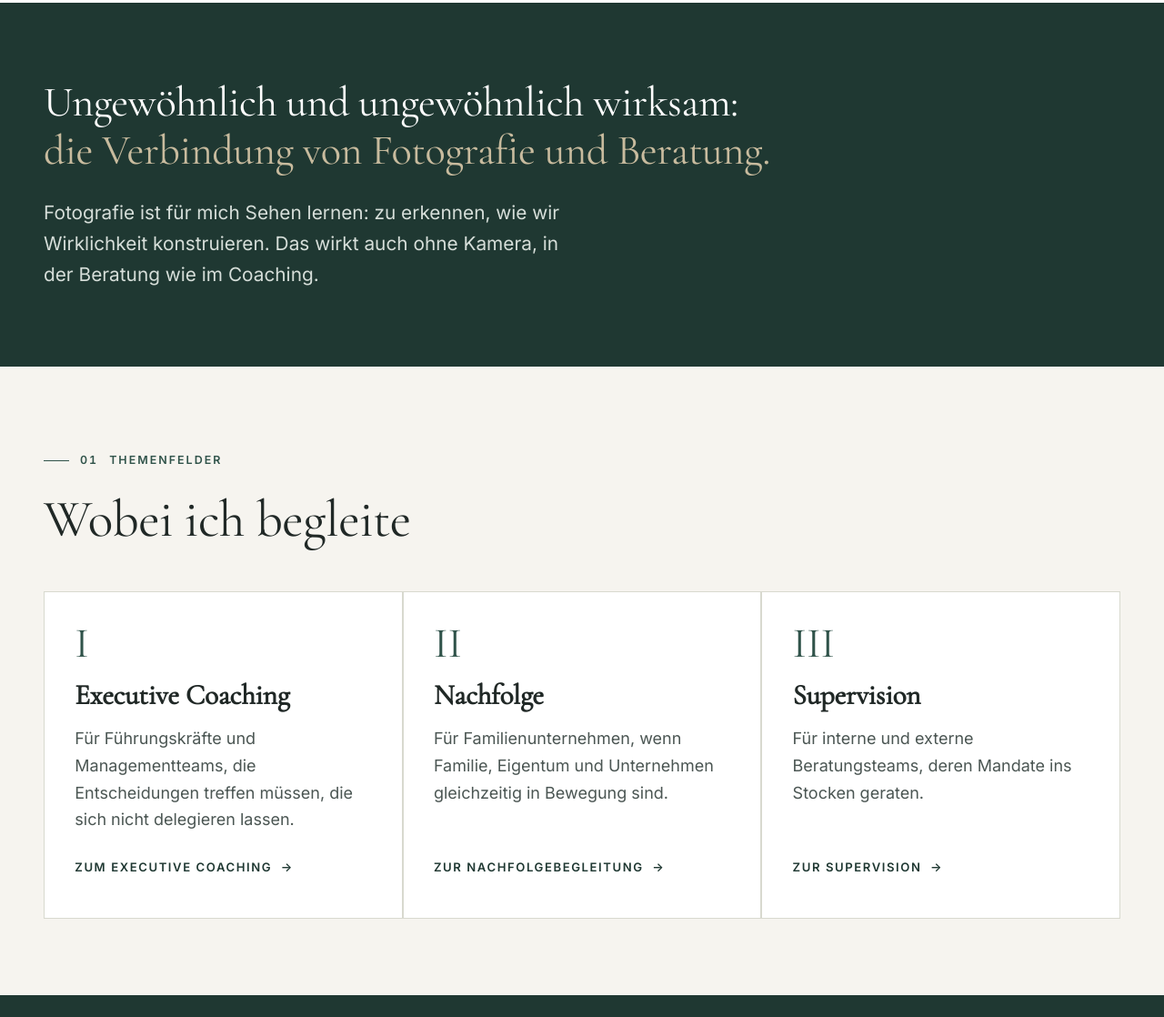
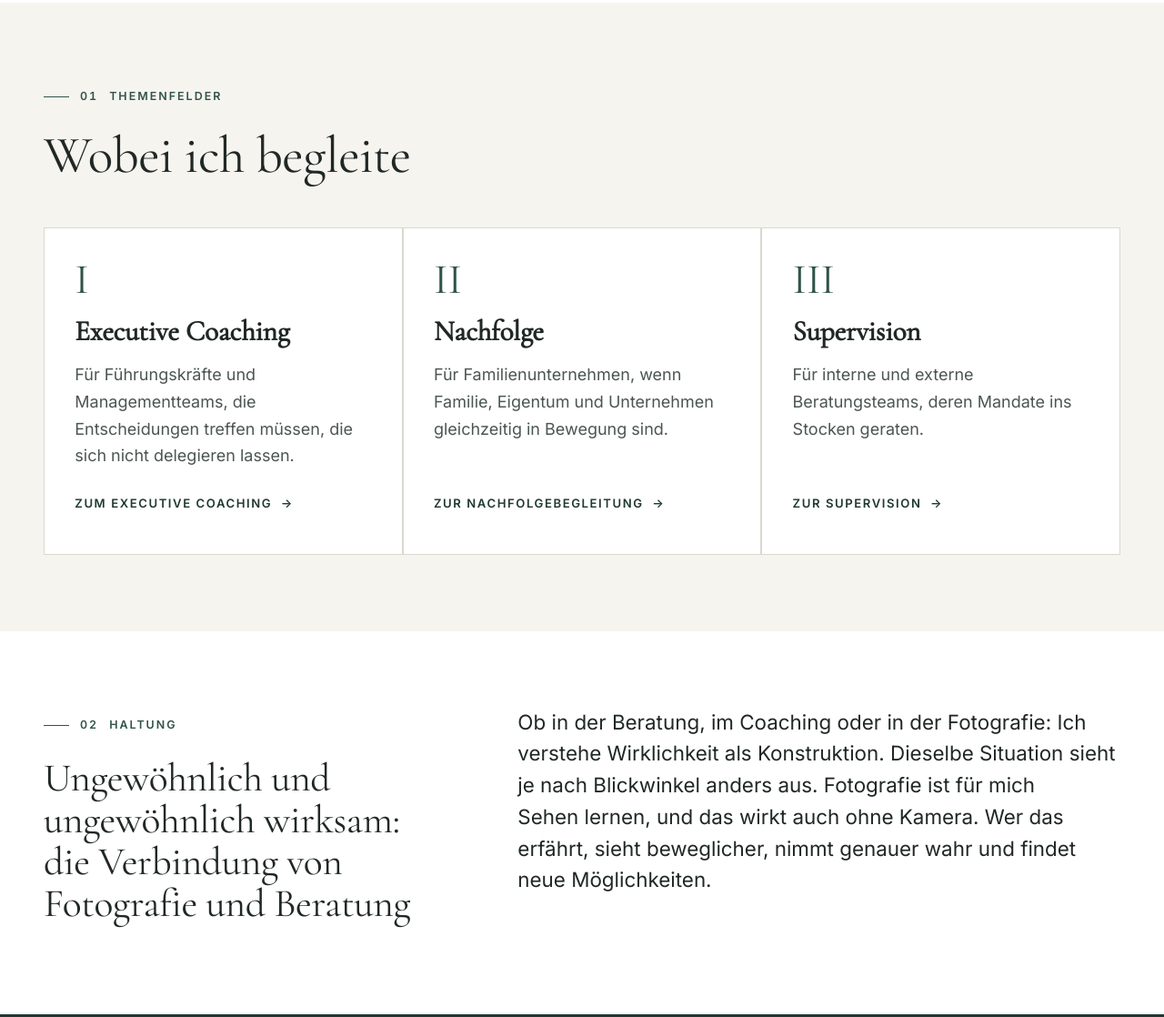
Before and after one commit to cosmo-hl/dr-tiffert-vorschau, an Astro site: page / in a window 1280 px wide. Shown: the part 1285-2403 px from the top of the page at 91% size. Built offline with nearby package versions, Linux system fonts and the light colour scheme; Astro itself is replaced by a stand-in of ours.

Commit message:
Startseite: Haltung mit Claim nach den Themenfeldern, grüner Streifen entfernt
Co-Authored-By: Claude Opus 5.5 <noreply@anthropic.com>
Claude-Session: https://claude.ai/code/session_01WitQRUKtdhes3bwHf6rNcd

```diff
--- a/src/pages/index.astro
+++ b/src/pages/index.astro
@@ -46,14 +46,6 @@ import { STIMMEN } from '../lib/stimmen';
     </div>
   </section>
 
-  <!-- CLAIM FOTOGRAFIE UND BERATUNG -->
-  <section class="section claim dark" aria-labelledby="h-claim">
-    <div class="wrap claim-inner reveal">
-      <h2 id="h-claim">Ungewöhnlich und ungewöhnlich wirksam: <span>die Verbindung von Fotografie und Beratung.</span></h2>
-      <p>Fotografie ist für mich Sehen lernen: zu erkennen, wie wir Wirklichkeit konstruieren. Das wirkt auch ohne Kamera, in der Beratung wie im Coaching.</p>
-    </div>
-  </section>
-
   <!-- DREI FELDER -->
   <section class="section paper" id="felder" aria-labelledby="h-felder">
     <div class="wrap">
@@ -87,6 +79,19 @@ import { STIMMEN } from '../lib/stimmen';
           </a>
         </li>
       </ol>
+    </div>
+  </section>
+
+  <!-- HALTUNG -->
+  <section class="section" aria-labelledby="h-haltung">
+    <div class="wrap split">
+      <div class="split-head reveal">
+        <p class="eyebrow"><span class="num">02</span> Haltung</p>
+        <h2 id="h-haltung">Ungewöhnlich und ungewöhnlich wirksam: die Verbindung von Fotografie und Beratung</h2>
+      </div>
+      <div class="split-body measure reveal">
+        <p class="lead">Ob in der Beratung, im Coaching oder in der Fotografie: Ich verstehe Wirklichkeit als Konstruktion. Dieselbe Situation sieht je nach Blickwinkel anders aus. Fotografie ist für mich Sehen lernen, und das wirkt auch ohne Kamera. Wer das erfährt, sieht beweglicher, nimmt genauer wahr und findet neue Möglichkeiten.</p>
+      </div>
     </div>
   </section>
 
@@ -170,11 +175,6 @@ import { STIMMEN } from '../lib/stimmen';
   .occasions a:hover .more .arrow { transform: translateX(5px); }
   @media (min-width: 900px) { .occasions { grid-template-columns: repeat(3, minmax(0, 1fr)); } }
 
-  /* Claim */
-  .claim-inner > * { max-width: 920px; }
-  .claim h2 { font-size: clamp(1.9rem, 1.3rem + 2vw, 3rem); line-height: 1.15; color: #fff; margin-bottom: var(--s3); }
-  .claim h2 span { color: var(--gold); }
-  .claim p { color: #d6ded9; font-size: clamp(1.1rem, 1rem + 0.4vw, 1.3rem); max-width: 46ch; margin: 0; }
   .statement-sub { margin: var(--s3) 0 0; color: var(--ink-2); font-size: clamp(1.05rem, 1rem + 0.3vw, 1.2rem); max-width: 40ch; }
   /* Mehrwert */
   .statement { font-family: var(--display); font-size: clamp(1.9rem, 1.3rem + 1.9vw, 2.9rem); line-height: 1.2; color: var(--navy); margin: 0; max-width: 22ch; }
```
